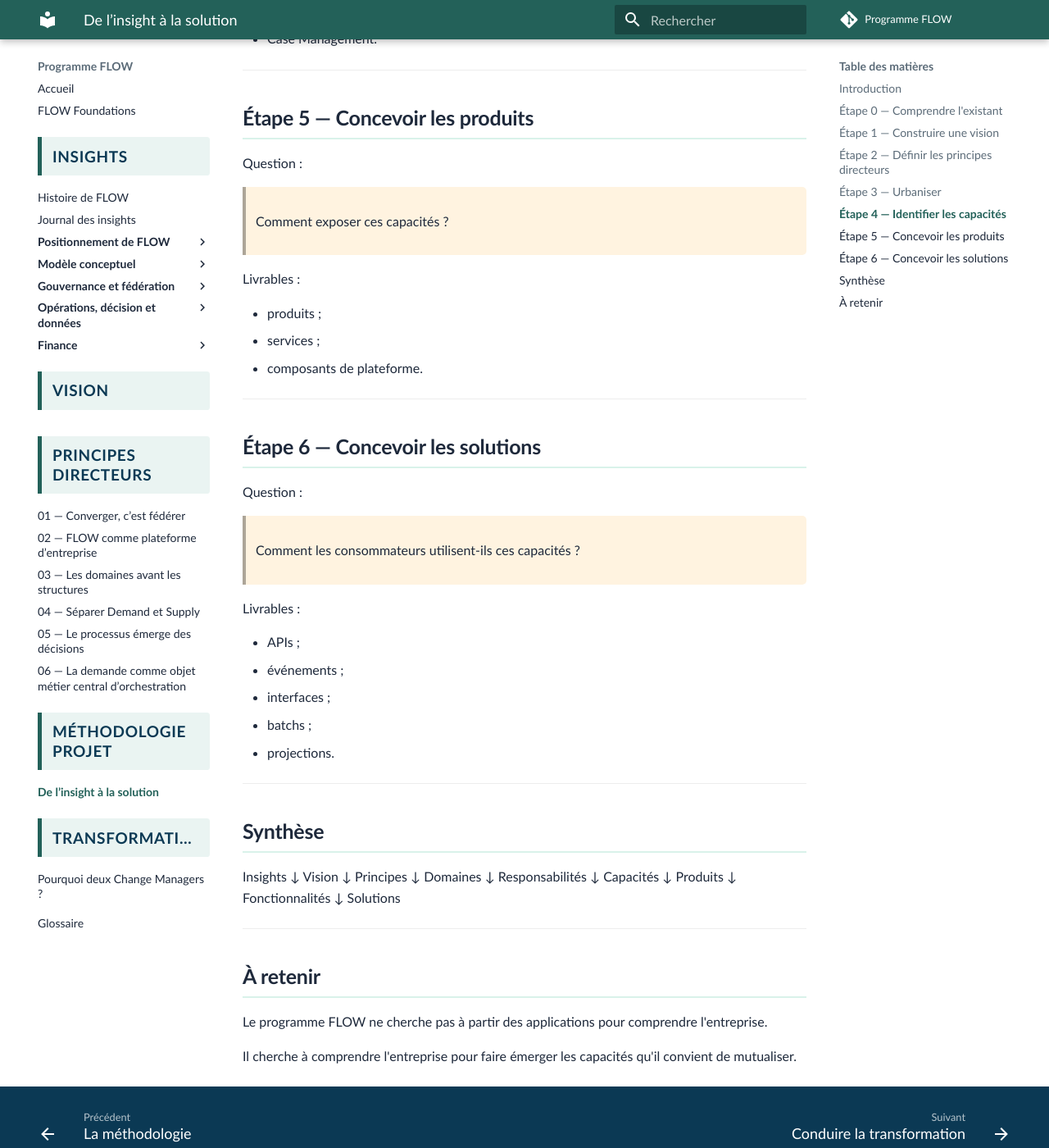
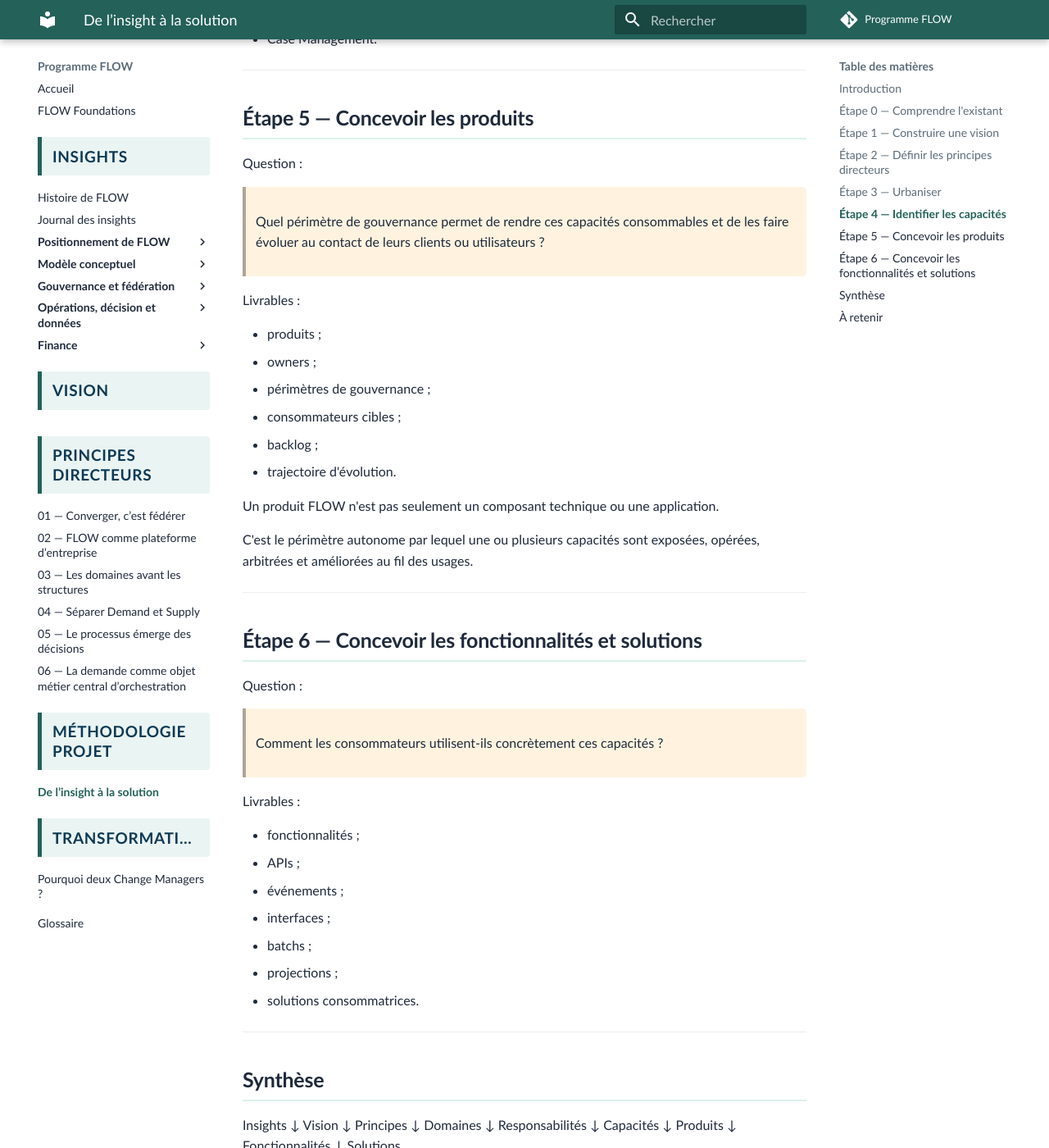
Before and after one commit to laurent-sintes/FLOW-Program, an MkDocs documentation site: the page built from docs/methode/conception-flow.md, in a window 1280 px wide and 1400 px high, scrolled down 2830 px. Shown: the whole window at 82% size. Built offline with MkDocs 1.6.1 and Material for MkDocs 9.7.7, drawn with Linux system fonts in a browser that asks for light colours; comment, search, counter and statistics services are not loaded; some of the changed text lies outside the part shown.

Commit message:
Précise le rôle des produits dans la méthodologie

```diff
--- a/docs/methode/conception-flow.md
+++ b/docs/methode/conception-flow.md
@@ -108,29 +108,38 @@
 
 Question :
 
-> Comment exposer ces capacités ?
+> Quel périmètre de gouvernance permet de rendre ces capacités consommables et de les faire évoluer au contact de leurs clients ou utilisateurs ?
 
 Livrables :
 
 - produits ;
-- services ;
-- composants de plateforme.
+- owners ;
+- périmètres de gouvernance ;
+- consommateurs cibles ;
+- backlog ;
+- trajectoire d'évolution.
+
+Un produit FLOW n'est pas seulement un composant technique ou une application.
+
+C'est le périmètre autonome par lequel une ou plusieurs capacités sont exposées, opérées, arbitrées et améliorées au fil des usages.
 
 ---
 
-## Étape 6 — Concevoir les solutions
+## Étape 6 — Concevoir les fonctionnalités et solutions
 
 Question :
 
-> Comment les consommateurs utilisent-ils ces capacités ?
+> Comment les consommateurs utilisent-ils concrètement ces capacités ?
 
 Livrables :
 
+- fonctionnalités ;
 - APIs ;
 - événements ;
 - interfaces ;
 - batchs ;
-- projections.
+- projections ;
+- solutions consommatrices.
 
 ---
 
@@ -161,3 +170,5 @@
 Le programme FLOW ne cherche pas à partir des applications pour comprendre l'entreprise.
 
 Il cherche à comprendre l'entreprise pour faire émerger les capacités qu'il convient de mutualiser.
+
+Les produits ne sont pas le point de départ de la réflexion. Ils deviennent le périmètre de gouvernance et d'évolution naturelle des capacités au contact de leurs consommateurs.
```
